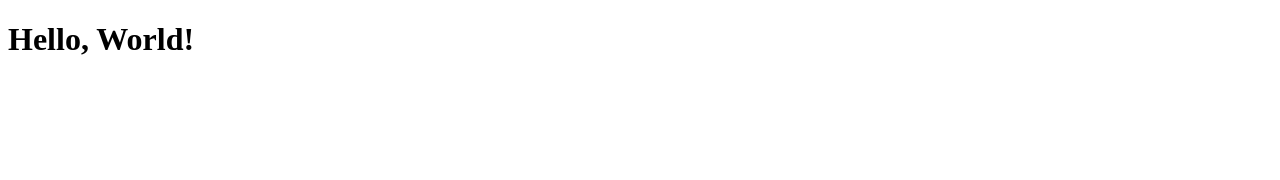
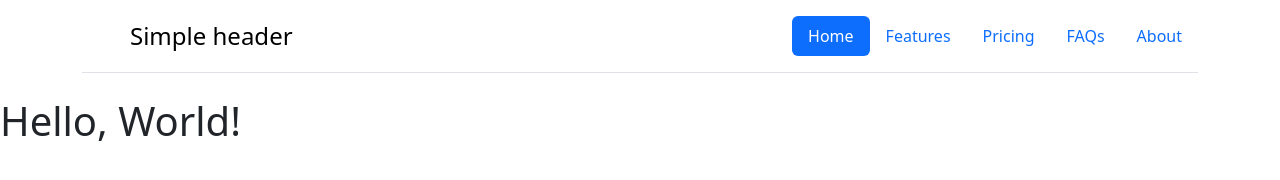
Before and after one commit to Damiru-Runath/demo, a plain HTML site: page t1/index.html in a window 1280 px wide. Drawn offline with nearby package versions, Linux system fonts and the light colour scheme.

Commit message:
add Navbar

```diff
--- a/t1/index.html
+++ b/t1/index.html
@@ -3,10 +3,11 @@
 <head>
 
     <title>Document</title>
-
+<link href="https://cdn.jsdelivr.net/npm/bootstrap@5.3.8/dist/css/bootstrap.min.css" rel="stylesheet" integrity="sha384-sRIl4kxILFvY47J16cr9ZwB07vP4J8+LH7qKQnuqkuIAvNWLzeN8tE5YBujZqJLB" crossorigin="anonymous">
     <script src="Assets/js/test.js"></script>
 </head>
 <body>
+    <div class="container"> <header class="d-flex flex-wrap justify-content-center py-3 mb-4 border-bottom"> <a href="/" class="d-flex align-items-center mb-3 mb-md-0 me-md-auto link-body-emphasis text-decoration-none"> <svg class="bi me-2" width="40" height="32" aria-hidden="true"><use xlink:href="#bootstrap"></use></svg> <span class="fs-4">Simple header</span> </a> <ul class="nav nav-pills"> <li class="nav-item"><a href="#" class="nav-link active" aria-current="page">Home</a></li> <li class="nav-item"><a href="#" class="nav-link">Features</a></li> <li class="nav-item"><a href="#" class="nav-link">Pricing</a></li> <li class="nav-item"><a href="#" class="nav-link">FAQs</a></li> <li class="nav-item"><a href="#" class="nav-link">About</a></li> </ul> </header> </div>
     <h1>Hello, World!</h1>
 </body>
 </html>
```
